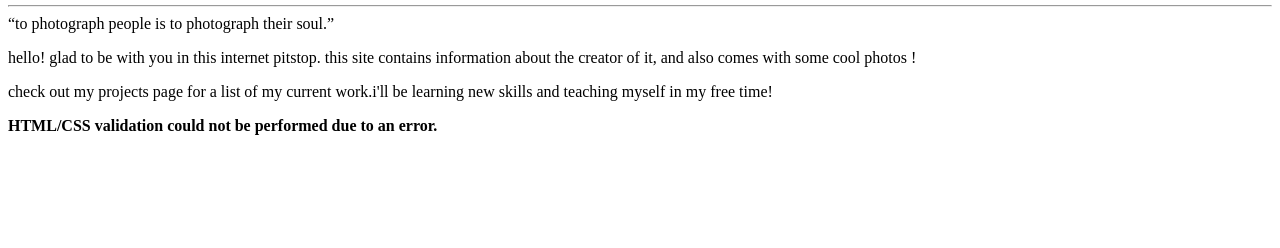
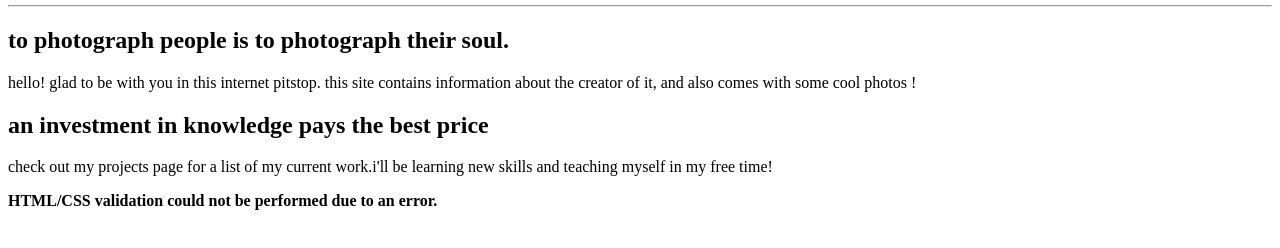
Before and after one commit to onixior/onixior.github.io, a plain HTML site: page homepage/index.html in a window 1280 px wide. Shown: the part 192-440 px from the top of the page. Drawn offline with Linux system fonts and the light colour scheme; no server answers; files whose address does not match are found by name.

Commit message:
removed quotes on the quotes and made them header tags instead. finished basic html layout and ready to apply css now

```diff
--- a/homepage/index.html
+++ b/homepage/index.html
@@ -1,4 +1,3 @@
-
 <!DOCTYPE html>
 <html lang="en">
 <header>
@@ -6,9 +5,10 @@
 	   <script src="js/init.js"></script>
 	   <link href="favicon.ico" rel="shortcut icon" type="image/x-icon">
 	   <img id="flowerHeaders" src="~/Downloads/whiteflowers.png" alt="a watercolor mural of white flowers: credit to the artist">
+	   <h1>welcome!</h1>
 </header>
 <body>
-	 <h1>welcome!</h1>
+
    <div id="progressLink">
 	 <h2><a href="journal/">link to my journal.</a></h2>
    </div>
@@ -20,15 +20,18 @@
 	</div>
 	<!-- set left and right ids for the images for later grid moving around, and added a generic class for setting border, dimensions, etc. -->
 <hr>
-	<div id="quote1">
-		<q>to photograph people is to photograph their soul.</q>
+	<!-- adding <section> part for written text -->
+<section>
+	<div id="photograph">
+		<h2>to photograph people is to photograph their soul.</h2>
 	</div>
 	<!-- making unique ids for the quotes, and adding classes to the paragraph texts. adding ids for paragraphs to move them around afterward. -->
 
 	<p id="paragraph1">hello! glad to be with you in this internet pitstop. this site contains information about the creator of it, and also comes with some cool photos !</p>
+	<div id="franklin">
+		<h2>an investment in knowledge pays the best price</h2>
+	</div>
 	<p id="paragraph2">check out my projects page for a list of my current work.i'll be learning new skills and teaching myself in my free time!</p>
+</body>
 
-
-	</body>
-
-       </html>
+</html>
```
